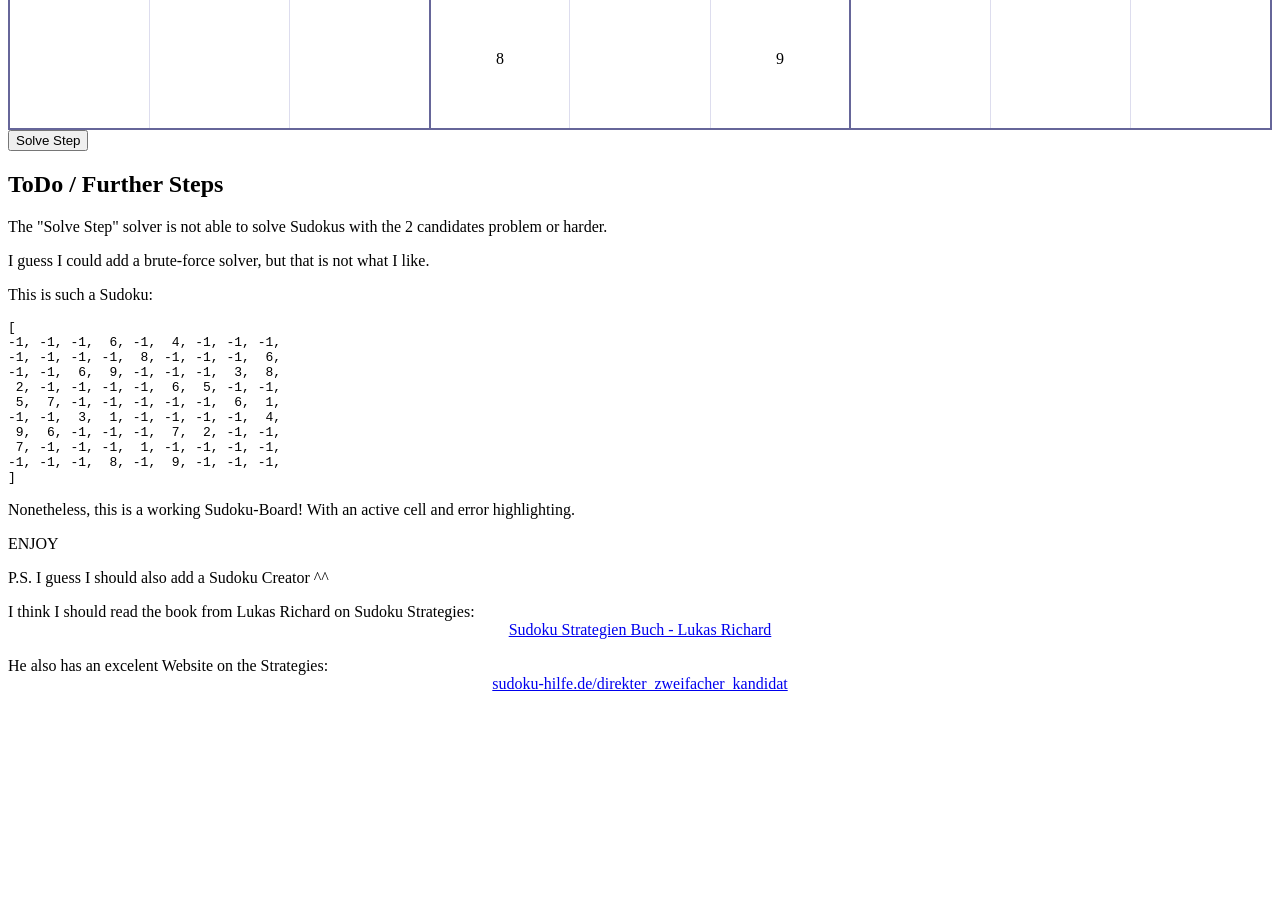
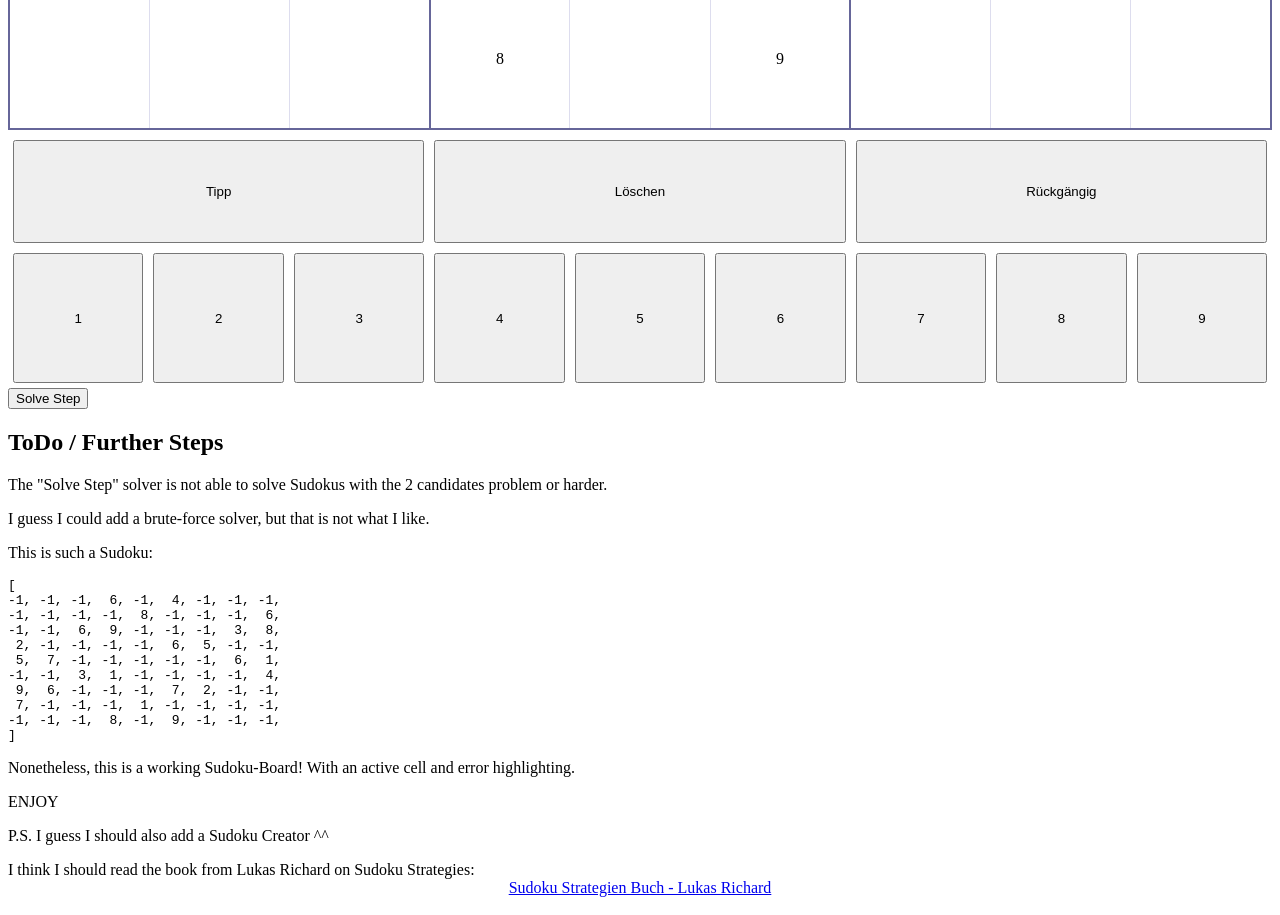
Before and after one commit to RomanDietenmeier/React-Sudoku, a React (Vite) app: page / in a window 1280 px wide. Shown: the part 1140-2055 px from the top of the page. Before the commit the page ends 1849 px from the top, so only its background shows below. Built offline with nearby package versions, Linux system fonts and the light colour scheme.

Commit message:
Add buttons to add the numbers and delete the squares!

```diff
--- a/src/App.tsx
+++ b/src/App.tsx
@@ -70,6 +70,20 @@ export function App() {
     }
     const newCells = cells.slice();
     newCells[solveStep[0]] = solveStep[1];
+    setCells(newCells);
+  }
+
+  function onClickDelete() {
+    if (activeCell === -1) return;
+    const newCells = cells.slice();
+    newCells[activeCell] = -1;
+    setCells(newCells);
+  }
+
+  function onClickNumber(number: number) {
+    if (activeCell === -1) return;
+    const newCells = cells.slice();
+    newCells[activeCell] = number;
     setCells(newCells);
   }
 
@@ -597,6 +611,86 @@ export function App() {
           </tr>
         </tbody>
       </table>
+      <div>
+        <div
+          style={{
+            display: "grid",
+            gridTemplateColumns: "1fr 1fr 1fr",
+            columnGap: "10px",
+            padding: "5px",
+            paddingTop: "10px",
+          }}
+        >
+          <button className="grid_normal_button">Tipp</button>
+          <button className="grid_normal_button" onClick={onClickDelete}>
+            Löschen
+          </button>
+          <button className="grid_normal_button">Rückgängig</button>
+        </div>
+        <div
+          style={{
+            display: "grid",
+            gridTemplateColumns: "1fr 1fr 1fr 1fr 1fr 1fr 1fr 1fr 1fr",
+            columnGap: "10px",
+            padding: "5px",
+          }}
+        >
+          <button
+            className="grid_square_button"
+            onClick={() => onClickNumber(1)}
+          >
+            1
+          </button>
+          <button
+            className="grid_square_button"
+            onClick={() => onClickNumber(2)}
+          >
+            2
+          </button>
+          <button
+            className="grid_square_button"
+            onClick={() => onClickNumber(3)}
+          >
+            3
+          </button>
+          <button
+            className="grid_square_button"
+            onClick={() => onClickNumber(4)}
+          >
+            4
+          </button>
+          <button
+            className="grid_square_button"
+            onClick={() => onClickNumber(5)}
+          >
+            5
+          </button>
+          <button
+            className="grid_square_button"
+            onClick={() => onClickNumber(6)}
+          >
+            6
+          </button>
+          <button
+            className="grid_square_button"
+            onClick={() => onClickNumber(7)}
+          >
+            7
+          </button>
+          <button
+            className="grid_square_button"
+            onClick={() => onClickNumber(8)}
+          >
+            8
+          </button>
+          <button
+            className="grid_square_button"
+            onClick={() => onClickNumber(9)}
+          >
+            9
+          </button>
+        </div>
+      </div>
       <button onClick={onClickSolveStep}>Solve Step</button>
       <div>
         <h2>ToDo / Further Steps</h2>
--- a/src/app.css
+++ b/src/app.css
@@ -57,3 +57,13 @@
 .font_monospace {
   font-family: monospace;
 }
+
+.grid_normal_button {
+  aspect-ratio: 4 /1;
+  width: 100%;
+}
+
+.grid_square_button {
+  aspect-ratio: 1 /1;
+  width: 100%;
+}
```
